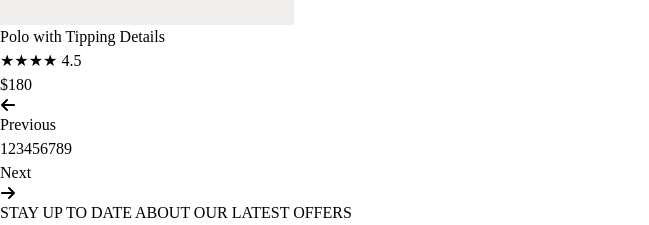
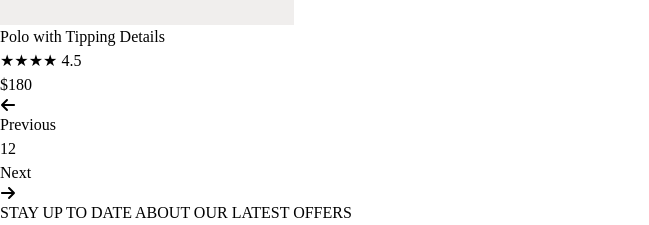
Before and after one commit to muhammedanas-ea/shop.co, a React (Vite) app: page /category in a window 1280 px wide. Shown: the part 4320-4545 px from the top of the page, without its empty margins (0-649 px from the left). Built offline with nearby package versions, Linux system fonts and the light colour scheme; a web font is replaced by a local one.

Commit message:
update: product details page review section complted

```diff
--- a/src/pages/CategoryPage.tsx
+++ b/src/pages/CategoryPage.tsx
@@ -72,7 +72,7 @@ const products = [
 const CategoryPage = () => {
   const [open, setOpen] = useState<boolean>(false);
   const [currentPage, setCurrentPage] = useState<number>(1);
-  const itemsPerPage = 1;
+  const itemsPerPage = 6;
 
   const totalPages = Math.ceil(products.length / itemsPerPage);
 
```
